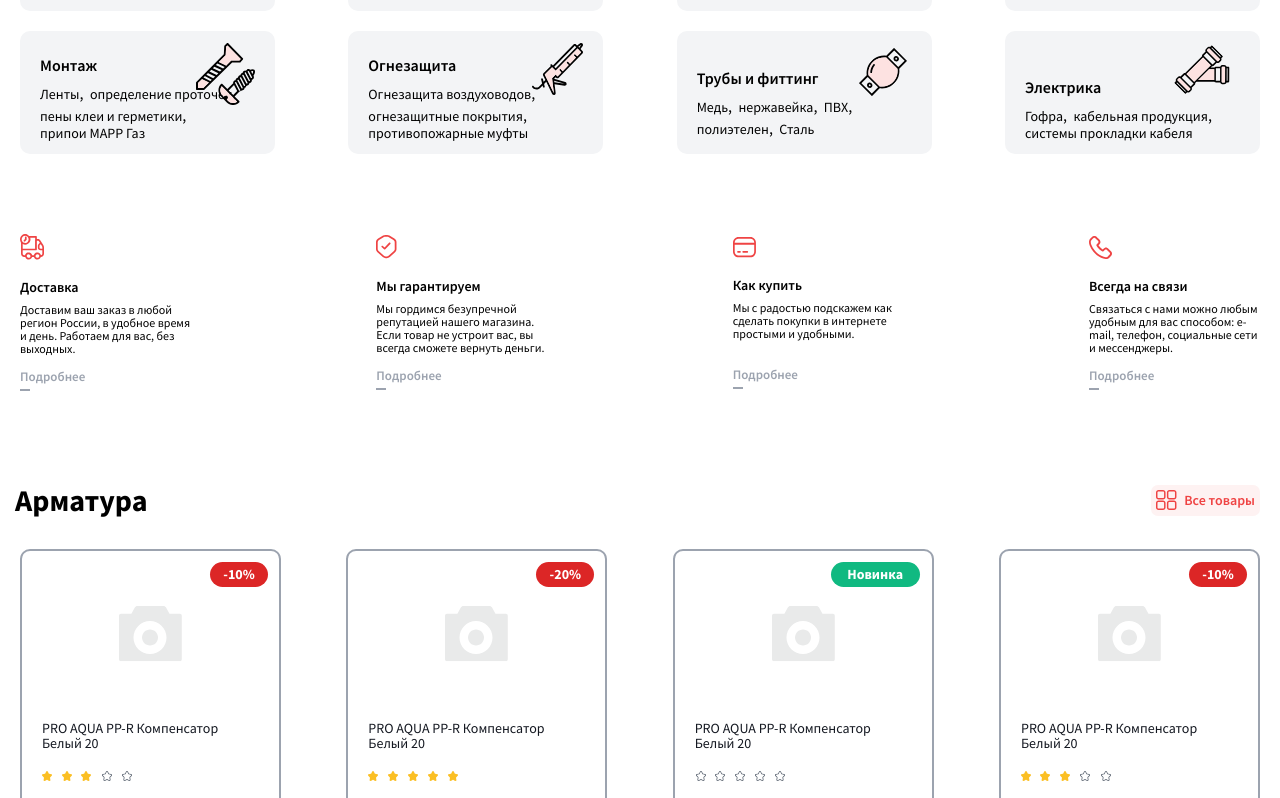
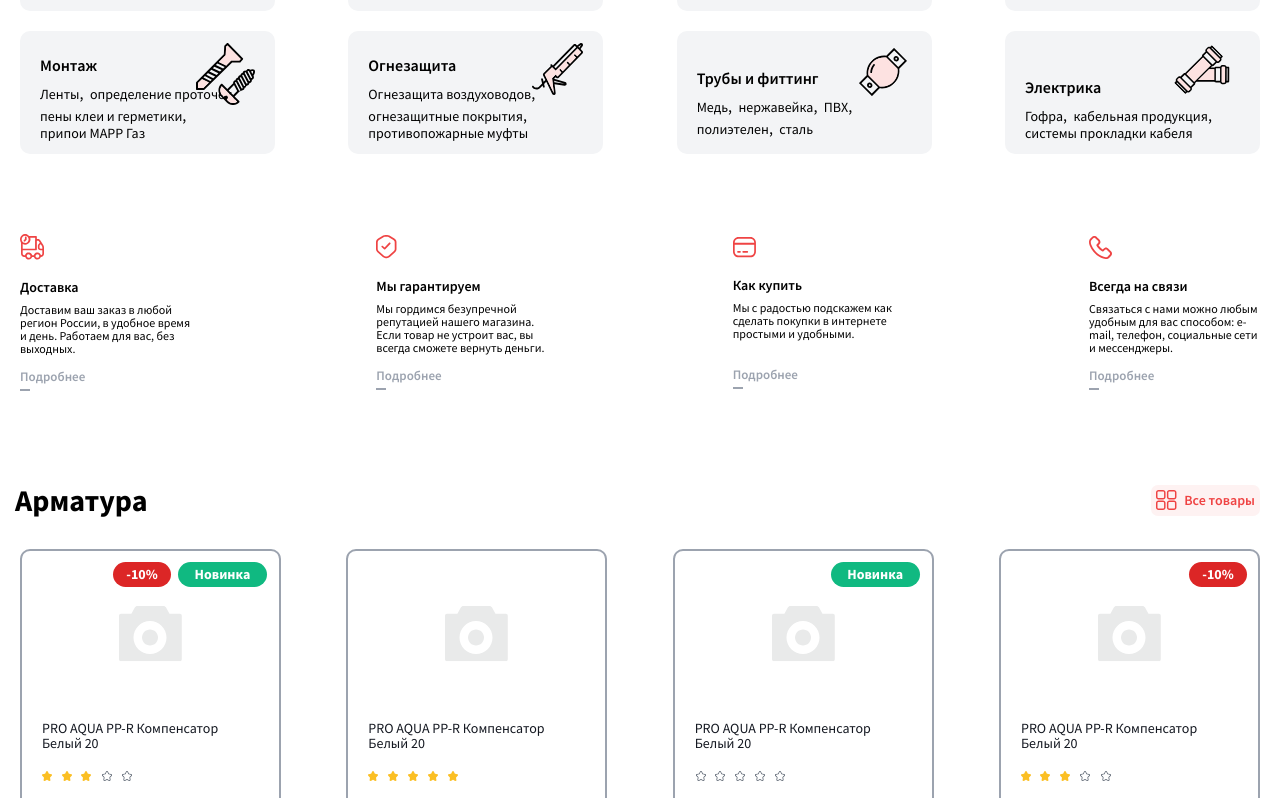
Before and after one commit to maksoon-eu/LogoShop, a React (Create React App) app: page / in a window 1280 px wide. Shown: the part 462-1260 px from the top of the page. Built offline with nearby package versions, Linux system fonts and the light colour scheme.

Commit message:
refinement of filters

```diff
--- a/public/db.json
+++ b/public/db.json
@@ -5,50 +5,71 @@
             "id": "fittings",
             "photo": "images/info1.svg",
             "subdirectory": [
-                {"PPR": "#1", "запорная арматура": "#2", "трубопроводная арматура": "#3"}
+                {"filterName": "PPR", "filterNameProgram": "prp"},
+                {"filterName": "запорная арматура", "filterNameProgram": "shutOffPipe"},
+                {"filterName": "трубопроводная арматура", "filterNameProgram": "pipeFittings"}
             ]
         },
         {
             "name": "Вентиляция", "id": "ventilation", "photo": "images/info2.svg",
             "subdirectory": [
-                {"Гибкие воздуховоды": "#4", "дренаж": "#5", "зимние комплекты": "#6", "сплит системы": "#7"}
+                {"filterName": "Гибкие воздуховоды", "filterNameProgram": "prp1"},
+                {"filterName": "дренаж", "filterNameProgram": "shutOffPipe"},
+                {"filterName": "зимние комплекты", "filterNameProgram": "pipeFittings"},
+                {"filterName": "сплит системы", "filterNameProgram": "pipeFittings"}
             ]
         },
         {
             "name": "Изоляция", "id": "isolation", "photo": "images/info3.svg",
             "subdirectory": [
-                {"Защитные системы": "#", "звукоизоляция": "#", "термочехлы": "#", "техническа теплоизоляция": "#"}
+                {"filterName": "Защитные системы", "filterNameProgram": "prp"},
+                {"filterName": "звукоизоляция", "filterNameProgram": "shutOffPipe"},
+                {"filterName": "термочехлы", "filterNameProgram": "pipeFittings"},
+                {"filterName": "техническа теплоизоляция", "filterNameProgram": "pipeFittings"}
             ]
         },
         {
             "name": "Инструменты", "id": "tools", "photo": "images/info4.svg",
             "subdirectory": [
-                {"Аксессуары": "#", "горелки": "#", "отрезной инструмент": "#",
-            "расходные материалы": "#"}
+                {"filterName": "Аксессуары", "filterNameProgram": "prp"},
+                {"filterName": "горелки", "filterNameProgram": "shutOffPipe"},
+                {"filterName": "отрезной инструмент", "filterNameProgram": "pipeFittings"},
+                {"filterName": "расходные материалы", "filterNameProgram": "pipeFittings"}
             ]
         },
         {
             "name": "Монтаж", "id": "mounting", "photo": "images/info5.svg",
             "subdirectory": [
-                {"Ленты": "#", "определение проточек": "#", "пены клеи и герметики": "#", "припои МАРР Газ": "#"}
+                {"filterName": "Ленты", "filterNameProgram": "prp"},
+                {"filterName": "определение проточек", "filterNameProgram": "shutOffPipe"},
+                {"filterName": "пены клеи и герметики", "filterNameProgram": "pipeFittings"},
+                {"filterName": "припои МАРР Газ", "filterNameProgram": "pipeFittings"}
             ]
         },
         {
             "name": "Огнезащита", "id": "fireProtection", "photo": "images/info6.svg",
             "subdirectory": [
-                {"Огнезащита воздуховодов": "#", "огнезащитные покрытия": "#", "противопожарные муфты": "#"}
+                {"filterName": "Огнезащита воздуховодов", "filterNameProgram": "prp"},
+                {"filterName": "огнезащитные покрытия", "filterNameProgram": "shutOffPipe"},
+                {"filterName": "противопожарные муфты", "filterNameProgram": "pipeFittings"}
             ]
         },
         {
             "name": "Трубы и фиттинг", "id": "pipesAndFittings", "photo": "images/info7.svg",
             "subdirectory": [
-                {"Медь": "#", "нержавейка": "#", "ПВХ": "#", "полиэтелен": "#", "Сталь": "#"}
+                {"filterName": "Медь", "filterNameProgram": "prp"},
+                {"filterName": "нержавейка", "filterNameProgram": "shutOffPipe"},
+                {"filterName": "ПВХ", "filterNameProgram": "pipeFittings"},
+                {"filterName": "полиэтелен", "filterNameProgram": "pipeFittings"},
+                {"filterName": "сталь", "filterNameProgram": "pipeFittings"}
             ]
         },
         {
             "name": "Электрика", "id": "electrics", "photo": "images/info8.svg",
             "subdirectory": [
-                {"Гофра": "#", "кабельная продукция": "#", "системы прокладки кабеля": "#"}
+                {"filterName": "Гофра", "filterNameProgram": "prp"},
+                {"filterName": "кабельная продукция", "filterNameProgram": "shutOffPipe"},
+                {"filterName": "системы прокладки кабеля", "filterNameProgram": "pipeFittings"}
             ]
         }
     ],
@@ -64,17 +85,20 @@
                 "available": true,
                 "sale": true,
                 "saleCount": 10,
-                "newItem": false,
+                "newItem": true,
+                "category": ["sale", "available", "newItem", "prp"],
                 "id": "a1"},
                 {"photo": "/images/photo.svg",
                 "name": "PRO AQUA PP-R Компенсатор Белый 20",
                 "raiting": 5,
                 "price": 1134.15,
-                "available": true,
-                "sale": true,
+                "available": false,
+                "sale": false,
                 "saleCount": 20,
                 "newItem": false,
-                "id": "a1"},{"photo": "/images/photo.svg",
+                "category": ["prp"],
+                "id": "a1"},
+                {"photo": "/images/photo.svg",
                 "name": "PRO AQUA PP-R Компенсатор Белый 20",
                 "raiting": 0,
                 "price": 2004.15,
@@ -82,6 +106,7 @@
                 "sale": false,
                 "saleCount": 10,
                 "newItem": true,
+                "category": ["newItem", "available"],
                 "id": "a1"},
                 {"photo": "/images/photo.svg",
                 "name": "PRO AQUA PP-R Компенсатор Белый 20",
@@ -91,7 +116,9 @@
                 "sale": true,
                 "saleCount": 10,
                 "newItem": false,
-                "id": "a1"},{"photo": "/images/photo.svg",
+                "category": ["sale", "available"],
+                "id": "a1"},
+                {"photo": "/images/photo.svg",
                 "name": "PRO AQUA PP-R Компенсатор Белый 20",
                 "raiting": 3,
                 "price": 1934.15,
@@ -99,6 +126,7 @@
                 "sale": true,
                 "saleCount": 10,
                 "newItem": false,
+                "category": [""],
                 "id": "a1"},
                 {"photo": "/images/photo.svg",
                 "name": "PRO AQUA PP-R Компенсатор Белый 20",
@@ -108,6 +136,7 @@
                 "sale": true,
                 "saleCount": 10,
                 "newItem": false,
+                "category": ["sale", "available"],
                 "id": "a1"}
             ]
         },
@@ -123,6 +152,7 @@
                 "sale": true,
                 "saleCount": 10,
                 "newItem": false,
+                "category": ["sale", "available"],
                 "id": "a1"},
                 {"photo": "/images/photo.svg",
                 "name": "PRO AQUA PP-R Компенсатор Белый 20",
@@ -132,6 +162,7 @@
                 "sale": true,
                 "saleCount": 10,
                 "newItem": false,
+                "category": ["sale", "available"],
                 "id": "a1"}
             ]
         },
@@ -147,6 +178,7 @@
                 "sale": true,
                 "saleCount": 10,
                 "newItem": false,
+                "category": ["sale", "available"],
                 "id": "a1"},
                 {"photo": "/images/photo.svg",
                 "name": "PRO AQUA PP-R Компенсатор Белый 20",
@@ -156,6 +188,7 @@
                 "sale": true,
                 "saleCount": 10,
                 "newItem": false,
+                "category": ["sale", "available"],
                 "id": "a1"}
             ]
         },
@@ -171,6 +204,7 @@
                 "sale": true,
                 "saleCount": 10,
                 "newItem": false,
+                "category": ["sale", "available"],
                 "id": "a1"},
                 {"photo": "/images/photo.svg",
                 "name": "PRO AQUA PP-R Компенсатор Белый 20",
@@ -180,6 +214,7 @@
                 "sale": true,
                 "saleCount": 10,
                 "newItem": false,
+                "category": ["sale", "available"],
                 "id": "a1"}
             ]
         },
@@ -195,6 +230,7 @@
                 "sale": true,
                 "saleCount": 10,
                 "newItem": false,
+                "category": ["sale", "available"],
                 "id": "a1"},
                 {"photo": "/images/photo.svg",
                 "name": "PRO AQUA PP-R Компенсатор Белый 20",
@@ -204,6 +240,7 @@
                 "sale": true,
                 "saleCount": 10,
                 "newItem": false,
+                "category": ["sale", "available"],
                 "id": "a1"}
             ]
         },
@@ -219,6 +256,7 @@
                 "sale": true,
                 "saleCount": 10,
                 "newItem": false,
+                "category": ["sale", "available"],
                 "id": "a1"},
                 {"photo": "/images/photo.svg",
                 "name": "PRO AQUA PP-R Компенсатор Белый 20",
@@ -228,6 +266,7 @@
                 "sale": true,
                 "saleCount": 10,
                 "newItem": false,
+                "category": ["sale", "available"],
                 "id": "a1"}
             ]
         },
@@ -243,6 +282,7 @@
                 "sale": true,
                 "saleCount": 10,
                 "newItem": false,
+                "category": ["sale", "available"],
                 "id": "a1"},
                 {"photo": "/images/photo.svg",
                 "name": "PRO AQUA PP-R Компенсатор Белый 20",
@@ -252,6 +292,7 @@
                 "sale": true,
                 "saleCount": 10,
                 "newItem": false,
+                "category": ["sale", "available"],
                 "id": "a1"}
             ]
         },
@@ -267,6 +308,7 @@
                 "sale": true,
                 "saleCount": 10,
                 "newItem": false,
+                "category": ["sale", "available"],
                 "id": "a1"},
                 {"photo": "/images/photo.svg",
                 "name": "PRO AQUA PP-R Компенсатор Белый 20",
@@ -276,6 +318,7 @@
                 "sale": true,
                 "saleCount": 10,
                 "newItem": false,
+                "category": ["sale", "available"],
                 "id": "a1"}
             ]
         }
--- a/src/components/catalogFilterItem/CatalogFilterItemData.js
+++ b/src/components/catalogFilterItem/CatalogFilterItemData.js
@@ -2,7 +2,7 @@ import { useState } from "react";
 
 import './catalogFilterItemData.scss'
 
-const CatalogFilterItemData = ({item, filteredList}) => {
+const CatalogFilterItemData = ({item, filteredList, getNewFilter}) => {
     const [styleFilter, setStyleFilter] = useState('')
 
     const onFilterActive = () => {
@@ -10,7 +10,7 @@ const CatalogFilterItemData = ({item, filteredList}) => {
     }
 
     return (
-        <div onClick={() => {onFilterActive(); filteredList(item)}} className={`filter__list-chek ${styleFilter ? 'filter__list-chek--active' : ''}`}>{item}</div>
+        <div onClick={() => {onFilterActive(); filteredList(item.filterNameProgram); getNewFilter()}} className={`filter__list-chek ${styleFilter ? 'filter__list-chek--active' : ''}`}>{item.filterName}</div>
     )
 };
 
--- a/src/components/catalogList/CatalogList.js
+++ b/src/components/catalogList/CatalogList.js
@@ -1,5 +1,5 @@
 import { useParams } from "react-router-dom";
-import { useState, useEffect } from 'react';
+import { useState, useEffect, useCallback } from 'react';
 import useShopService from "../../services/ShopService";
 
 import Spinner from "../spiner/Spiner";
@@ -24,9 +24,54 @@ const CatalogList = () => {
         setFilters([])
     }, [comicId])
 
-    const onCatalogLoaded = (catalog) => {
-        setCatalog(catalog.itemList)
-        setActiveName(catalog.activeTab)
+    const onCatalogLoaded = (newCatalog) => {
+        setCatalog(newCatalog.itemList)
+        setActiveName(newCatalog.activeTab)
+    }
+
+
+    const updateCatalog = () => {
+        const catalogListAvailable = catalog.map((item, id) => {
+            if (filters.includes('available')) {
+                if (item.category.some(elem => elem === 'available')) {
+                    return (
+                        <ProductListItem catalog={item} key={id}/>
+                    )
+                }
+            }
+        })
+        const catalogListFunc = catalog.map((item, id) => {
+            const newFilters = filters.filter(filter => filter !== 'available')
+            if (newFilters.length === 0) {
+                return (
+                    <ProductListItem catalog={item} key={id}/>
+                )
+            } for (let i = 0; i < newFilters.length; i++) {
+                if (item.category.some(elem => elem === newFilters[i])) {
+                    return (
+                        <ProductListItem catalog={item} key={id}/>
+                    )
+                }
+            }
+        })
+
+
+        if (catalogListAvailable.filter(item => item !== undefined).length === 0) {
+            if (catalogListFunc.filter(item => item !== undefined).length === 0) {
+                return <h2 className="noTitle" >Товары не найдены</h2>
+            } return catalogListFunc
+        }
+
+        const list = catalogListAvailable.map(item => {
+            if (item !== undefined) {
+                return catalogListFunc.filter(elem => elem !== undefined ? elem.key === item.key : '')
+            } return false
+
+        })
+
+        if (list.filter(item => item.length > 0).length === 0) {
+            return <h2 className="noTitle" >Товары не найдены</h2>
+        } return list
     }
 
     const filteredList = (newFilter) => {
@@ -41,13 +86,8 @@ const CatalogList = () => {
                 return el !== newFilter
             }))
         }
+
     }
-
-    const catalogList = catalog.map((item, i) => {
-        return (
-            <ProductListItem catalog={item} key={i}/>
-        )
-    })
 
     const catalogTitle = activeName.map(({activeTab}, i) => {
         return (
@@ -57,12 +97,12 @@ const CatalogList = () => {
 
     const errorMessage = error ? <ErrorMessage/> : null
     const spinner = loading ? <Spinner/> : null
-    const content =  !(loading || error) ? catalogList : null
+    const content =  !(loading || error) ? updateCatalog() : null
 
     return (
         <div>
             {catalogTitle}
-            <CatalogFilter filteredList={filteredList} comicId={comicId}/>
+            <CatalogFilter getNewFilter={updateCatalog} filteredList={filteredList} comicId={comicId}/>
             <div className="catalog__block">
                 {errorMessage}
                 {spinner}
--- a/src/components/catalogList/catalogList.scss
+++ b/src/components/catalogList/catalogList.scss
@@ -5,3 +5,8 @@
     align-items: center;
     flex-wrap: wrap;
 }
+
+.noTitle {
+    text-align: center;
+    margin: 0 auto;
+}
--- a/src/components/infoBlocks/InfoBlocks.js
+++ b/src/components/infoBlocks/InfoBlocks.js
@@ -29,15 +29,13 @@ const InfoBlocks = () => {
     }
 
     const bloksList = infoBlocks.map(({name, photo, subdirectory, id}, i) => {
-        const subdirectoryKey = Object.keys(subdirectory)
-        const linkKey = subdirectoryKey.map((item, i) => {
-
+        const linkKey = subdirectory.map(({filterName}, i) => {
             return (
                 <div style={{display: 'flex', alignItems: 'center'}} key={i}>
-                    <a className="blocks__item-link"
-                    href={Object.values(subdirectory)[i]}>{item}
-                    </a>
-                    <span style={{whiteSpace: 'pre', marginBottom: '2px'}}>{i === subdirectoryKey.length - 1 ? '' : ',  '}</span>
+                    <NavLink className="blocks__item-link"
+                    to={`/${id}`}>{filterName}
+                    </NavLink>
+                    <span style={{whiteSpace: 'pre', marginBottom: '2px'}}>{i === subdirectory.length - 1 ? '' : ',  '}</span>
                 </div>
             )
         })
--- a/src/components/productListItem/ProductListItem.js
+++ b/src/components/productListItem/ProductListItem.js
@@ -49,7 +49,7 @@ const ProductListItem = ({catalog}) => {
     const twoItemActive = sale && newItem ? '108px' : '11px'
 
     let bgBtnColor = '#10B981'
-    if (available == false) {
+    if (available === false) {
         bgBtnColor = '#F3F4F6'
     }
     if (toBag) {
--- a/src/services/ShopService.js
+++ b/src/services/ShopService.js
@@ -42,7 +42,7 @@ const useShopService = () => {
             sale: item.sale,
             saleCount: item.saleCount,
             newItem: item.newItem,
-            id: item.id
+            category: item.category
         }
     }
 
@@ -51,7 +51,7 @@ const useShopService = () => {
             name: item.name,
             id: item.id,
             photo: item.photo,
-            subdirectory: item.subdirectory[0]
+            subdirectory: item.subdirectory
         }
     }
 
```
Also changed, not shown: src/components/catalogFilter/CatalogFilter.js (+8 -10 lines).
